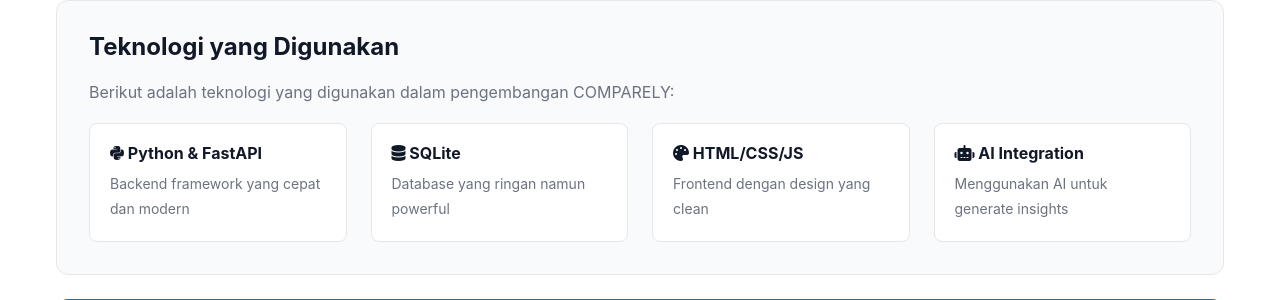
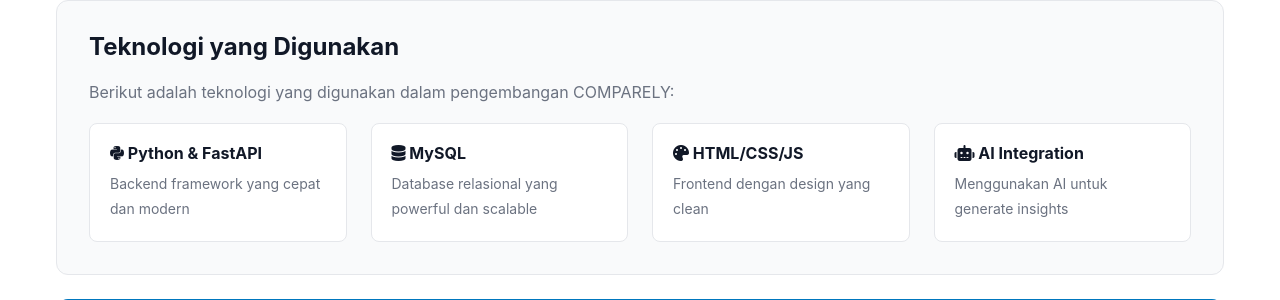
Before and after one commit to reyzae/comparely-v1, a FastAPI app: page /about in a window 1280 px wide. Shown: the part 1352-1652 px from the top of the page. Run offline with FastAPI, Linux system fonts and the light colour scheme.

Commit message:
Update tech stack: SQLite to MySQL on About page

```diff
--- a/app/templates/about.html
+++ b/app/templates/about.html
@@ -86,8 +86,8 @@
                         <p>Backend framework yang cepat dan modern</p>
                     </div>
                     <div class="why-item">
-                        <h4><i class="fa-solid fa-database"></i> SQLite</h4>
-                        <p>Database yang ringan namun powerful</p>
+                        <h4><i class="fa-solid fa-database"></i> MySQL</h4>
+                        <p>Database relasional yang powerful dan scalable</p>
                     </div>
                     <div class="why-item">
                         <h4><i class="fa-solid fa-palette"></i> HTML/CSS/JS</h4>
```
